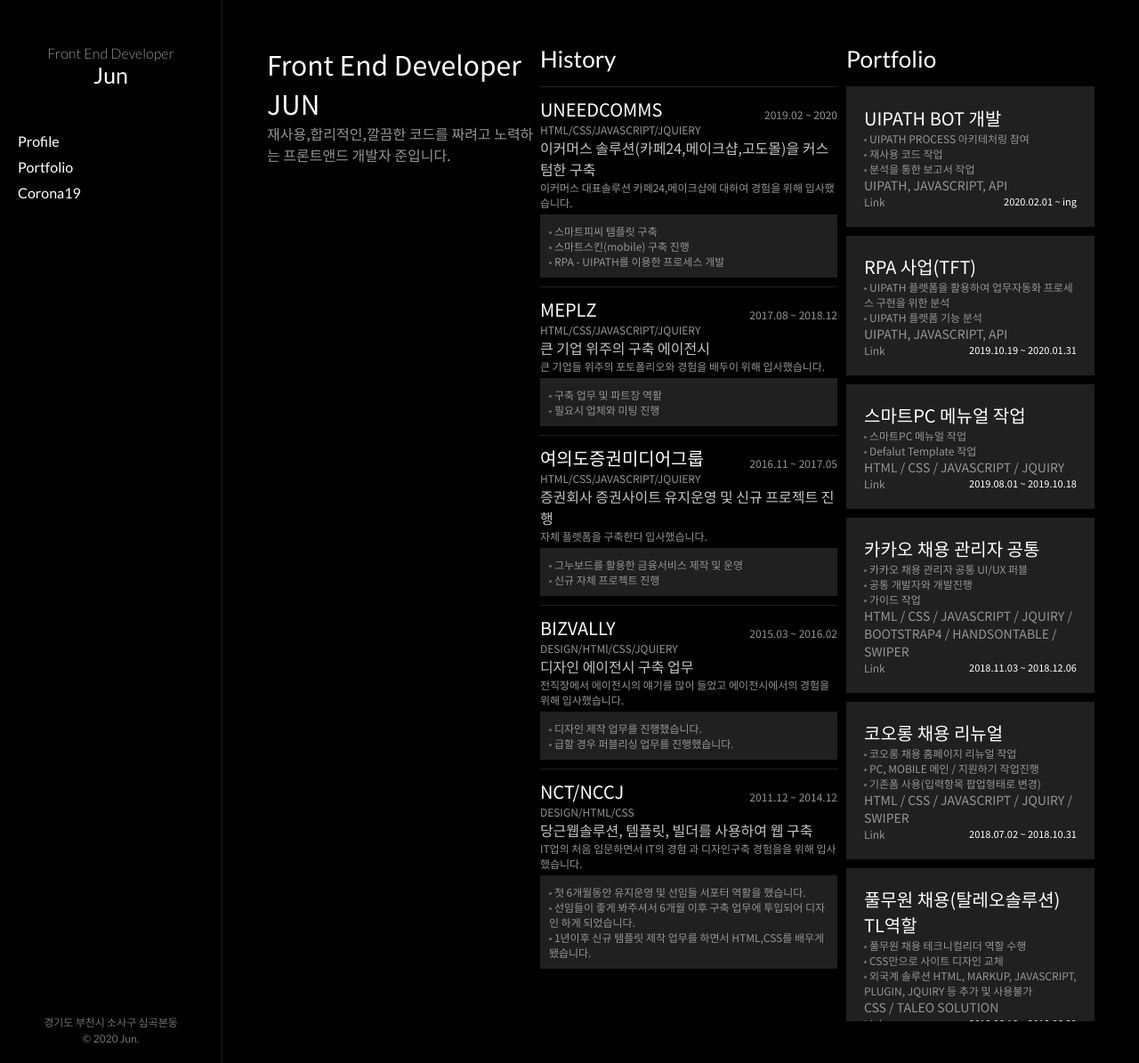
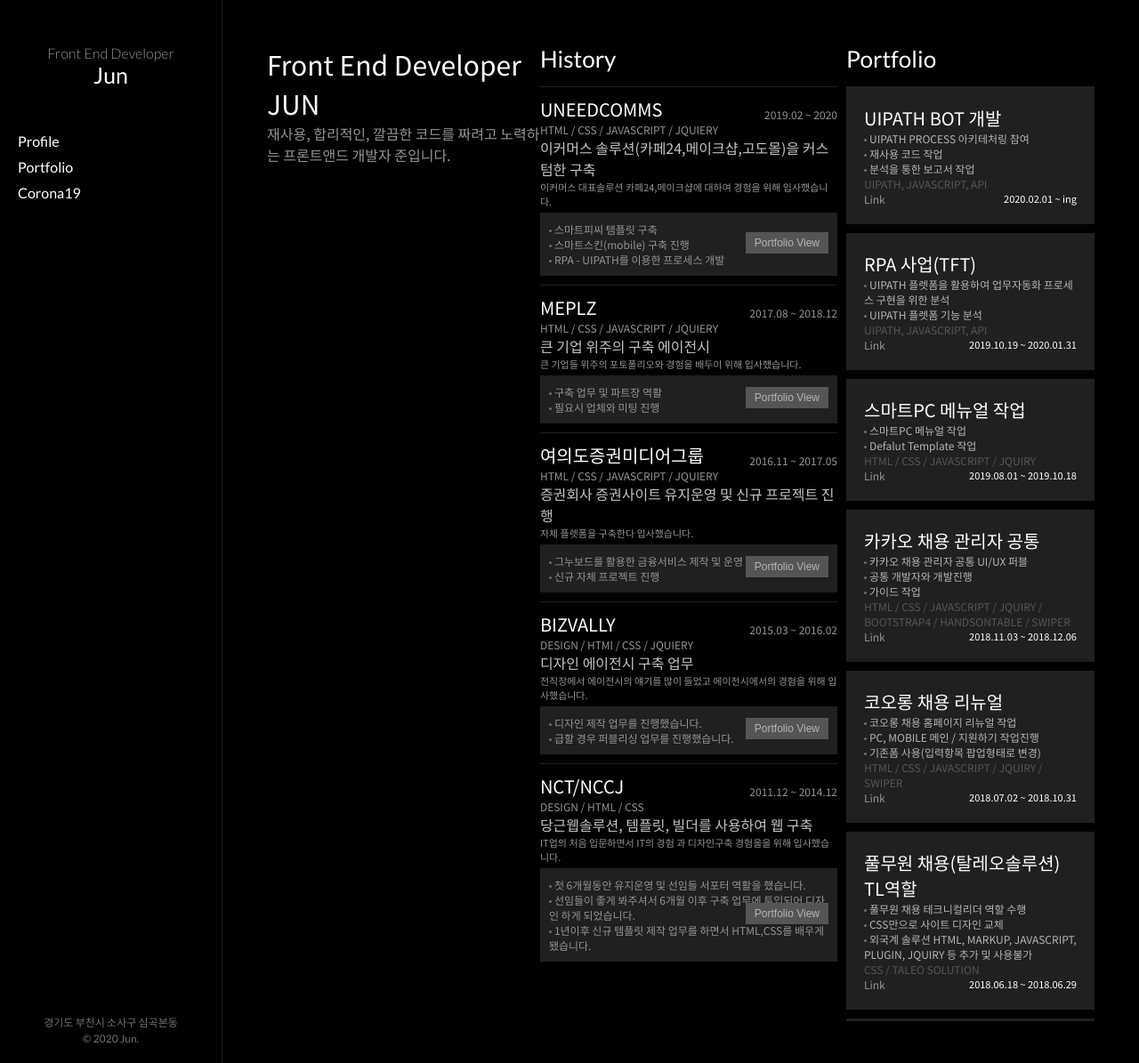
Before and after one commit to lyjun0319/portfolio, a PHP site: page / in a window 1280 px wide. Shown: the whole page at 89% size. Run offline with PHP 8.4, Linux system fonts and the light colour scheme.

Commit message:
재사용코드 변경

```diff
--- a/inc/css/main.css
+++ b/inc/css/main.css
@@ -92,6 +92,7 @@ html,body{
 }
 
 .company_list .work_intro{
+    position: relative;
     margin-top:5px;
     padding:10px;
     background:#202020;
@@ -102,15 +103,32 @@ html,body{
     color:#949495;
 }
 
+.company_list .cp_Portfolio {
+    position: absolute;
+    top: 50%;
+    right: 10px;
+    left:auto;
+    z-index: 1;
+    display:block;
+    padding:5px 10px;
+    margin-top: -14px;
+    background-color: #555;
+    font-size: 12px;
+    color: #b4b4b4;
+    border:0;
+    outline:none;
+}
+
 .company_list .cp_choose {
-    font-size:12px;
+    font-size: 11px;
+    color: #949495;
+}
+
+.company_list .cp_skils {
+    font-size: 12px;
     color:#949495;
 }
 
-.company_list .cp_skils {
-    font-size:12px;
-    color:#949495;
-}
 
 /* ====== Portfoilo List ====== */
 #portfolio {
@@ -151,12 +169,12 @@ html,body{
 
 .guideTxt p {
     font-size:12px;
-    color:#949495;
+    color:#b4b4b4;
 }
 
 .useSkill {
-    font-size:14px;
-    color:#949495;
+    font-size:12px;
+    color:#555555;
 }
 
 .extra_txt:after {
--- a/inc/js/main.js
+++ b/inc/js/main.js
@@ -1,96 +1,113 @@
-/* ===== Portfolio ===== */
+const portfolioUrl = "/inc/json/portfolio.json";
+const historyUrl = "/inc/json/history.json";
+
+const arrPortfolio = dataParsing(portfolioUrl);
+const arrHistory = dataParsing(historyUrl);
+
+mainPortfolioList(arrPortfolio);
+mainHistoryList(arrHistory);
+
+$(document).on('click', '.cp_Portfolio', function(e){
+    clearList();
+})
+
+//PORTFOLIO & HISTORY AJAX RETURN
+function dataParsing(links){
+    let newData = new Array();
     $.ajax({
         type: "post",
-    url: "/inc/json/portfolio.json",
+        url: links,
+        async: false,
         dataType: "JSON",
+        success : function(data){
+            newData = data;
+        },
         error: function(){
             alert('통신실패');
-    },
-    success : function(data){
-        const list = data;
-        $.each(list, function(key, value){
-            let _listHtml = listHtml(value);
-            listInnerHtml(_listHtml);
+        }
+    });
+    return newData;
+}
+
+// MAIN LOAD PORTFOLIO LIST
+function mainPortfolioList(data){
+    const obj = data;
+    const listType = "portfolio_list";
+    $.each(obj, function(key, value){
+        let _listHtml = portfolioHtml(value);
+        appendListDate(_listHtml, listType);
     });
 }
+
+
+// MAIN LOAD HISTORY LIST
+function mainHistoryList(data){
+    const obj = data;
+    const companyHistory = obj.companyHistory;
+    const myHistory = obj.myHistory;
+    const listType = "cp_historyList"
+    companyDate(companyHistory,listType);
+}
+
+function companyDate(arr, listType){
+    $.each(arr, function(key, value){
+        const htmls = companyHtml(value);
+        appendListDate(htmls, listType);
     });
+};
 
-function listHtml(item){
+// PORTFOLIO HTML
+function portfolioHtml(item){
     let html = '';
     html += "<article class='listItem'>";
     html += "<h3 class='listTitle'>"+item.name+"</h3>";
     html += "<div class='guideTxt'>";
-        html += arrWork(item.guide);
+    html += arrWork(item.guide, "portfolio");
     html += "</div>";
-        html += "<p class='useSkill'>"+item.skils+"</p>"
-        html += "<div class='extra_txt'>"
-        html += "<a href='"+item.linkUrl+"' class='linkUrl' target='_blank'>Link"
-        html += "</a>"
+    html += "<p class='useSkill'>"+item.skils+"</p>";
+    html += "<div class='extra_txt'>";
+    html += "<a href='"+item.linkUrl+"'class='linkUrl' target='_blank'>Link</a>";
     html += "<p class='listDay'>"+item.day+"</p>";
-        html += "</div>"
+    html += "</div>";
     html += "</article>";
     return html;
 };
 
-function listInnerHtml(item){
-    let appendTarget = document.getElementById('portfolio_list');
+// COMPANY HTML
+function companyHtml(item){
+    let html = '';
+    html += "<article class='company_list'>";
+    html += "<a href='"+item.link+"'>PORJECT VIEW</a>";
+    html += "<div class='list_head'>";
+    html += "<h3 class='cp_name'>"+item.companyName+"</h3>";
+    html += "<p class='cp_workday'>"+item.workDay+"</p>";
+    html += "</div>";
+    html += "<p class='cp_skils'>"+item.skils+"</p>";
+    html += "<p class='cp_intro'>"+item.intro+"</p>";
+    html += "<p class='cp_choose'>"+item.reason+"</p>";
+    html += "<div class='work_intro'>";
+    html += arrWork(item.work, "company");
+    html += "</div>";
+    html += "</article>";
+    return html;
+};
+
+function arrWork(arr, type){
+    let workHtml ='';
+    $.each(arr, function(key, value){
+        workHtml += "<p><span class='extra_dot'></span><span>"+value+"</span></p>";
+    });
+    type == "company" ?
+        workHtml += "<button type='button' class='cp_Portfolio'>Portfolio View</button>" : undefined;
+    return workHtml;
+};
+
+function appendListDate(item, listType){
+    const appendTarget = document.getElementById(listType);
     appendTarget.innerHTML += item;
 };
 
-
-/* ===== Profile ===== */
-$.ajax({
-    type: "post",
-    url: "/inc/json/history.json",
-    dataType: "JSON",
-    error: function(){
-        alert('history 통신실패');
-    },
-    success : function(data){
-        const obj = data;
-        const companyHistory = obj.companyHistory;
-        const myHistory = obj.myHistory;
-        companyDate(companyHistory);
+function clearList(){
+    const portfolioTarget = document.getElementById('portfolio_list');
+    portfolioTarget.innerHTML = '';
 }
-});
-
-function companyDate(arr){
-    $.each(arr, function(key, value){
-        const htmls = companyHtml(value);
-        appendCompanyList(htmls)
-    })
-}
-
-function companyHtml(item){
-
-    let html = '';
-    html += "<article class='company_list'>";
-    html += "<a href='"+item.link+"'>PORJECT VIEW</a>"
-    html += "<div class='list_head'>"
-    html += "<h3 class='cp_name'>"+item.companyName+"</h3>";
-    html += "<p class='cp_workday'>"+item.workDay+"</p>";
-    html += "</div>"
-    html += "<p class='cp_skils'>"+item.skils+"</p>";
-    html += "<p class='cp_intro'>"+item.intro+"</p>"
-    html += "<p class='cp_choose'>"+item.reason+"</p>"
-    html += "<div class='work_intro'>"
-    html += arrWork(item.work);
-    html += "</div>"
-    html += "</article>";
-
-    console.log(html)
-    return html;
-}
-
-function arrWork(arr){
-    let workHtml ='';
-    $.each(arr, function(key, value){
-        workHtml += "<p> <span class='extra_dot'></span><span>"+value+"</span></p>";
-    });
-    return workHtml;
-}
-
-function appendCompanyList(item){
-    let appendTarget = document.getElementById('cp_historyList');
-    appendTarget.innerHTML += item;
-};
--- a/inc/json/history.json
+++ b/inc/json/history.json
@@ -2,7 +2,7 @@
     "companyHistory": [
         {
             "companyName" : "UNEEDCOMMS",
-            "skils" : "HTML/CSS/JAVASCRIPT/JQUIERY",
+            "skils" : "HTML / CSS / JAVASCRIPT / JQUIERY",
             "workDay": "2019.02 ~ 2020",
             "intro": "이커머스 솔루션(카페24,메이크샵,고도몰)을 커스텀한 구축",
             "work": [
@@ -10,44 +10,40 @@
                 "스마트스킨(mobile) 구축 진행",
                 "RPA - UIPATH를 이용한 프로세스 개발"
             ],
-            "reason" : "이커머스 대표솔루션 카페24,메이크샵에 대하여 경험을 위해 입사했습니다. ",
-            "clickAttr" : "uneedcomms"
+            "reason" : "이커머스 대표솔루션 카페24,메이크샵에 대하여 경험을 위해 입사했습니다. "
         },{
             "companyName" : "MEPLZ",
-            "skils" : "HTML/CSS/JAVASCRIPT/JQUIERY",
+            "skils" : "HTML / CSS / JAVASCRIPT / JQUIERY",
             "workDay" : "2017.08 ~ 2018.12",
             "intro" : "큰 기업 위주의 구축 에이전시",
             "work":[
                 "구축 업무 및 파트장 역활",
                 "필요시 업체와 미팅 진행"
             ],
-            "reason": "큰 기업들 위주의 포토폴리오와 경험을 배두이 위해 입사했습니다.",
-            "clickAttr" : "meplz"
+            "reason": "큰 기업들 위주의 포토폴리오와 경험을 배두이 위해 입사했습니다."
         },{
             "companyName" : "여의도증권미디어그룹",
-            "skils" : "HTML/CSS/JAVASCRIPT/JQUIERY",
+            "skils" : "HTML / CSS / JAVASCRIPT / JQUIERY",
             "workDay" : "2016.11 ~ 2017.05",
             "intro": "증권회사 증권사이트 유지운영 및 신규 프로젝트 진행",
             "work":[
                 "그누보드를 활용한 금융서비스 제작 및 운영",
                 "신규 자체 프로젝트 진행"
             ],
-            "reason": "자체 플렛폼을 구축한다 입사했습니다.",
-            "clickAttr" : "yeouido"
+            "reason": "자체 플렛폼을 구축한다 입사했습니다."
         },{
             "companyName": "BIZVALLY",
-            "skils": "DESIGN/HTMl/CSS/JQUIERY",
+            "skils": "DESIGN / HTMl / CSS / JQUIERY",
             "workDay": "2015.03 ~ 2016.02",
             "intro": "디자인 에이전시 구축 업무",
             "work": [
                 "디자인 제작 업무를 진행했습니다.",
                 "급할 경우 퍼블리싱 업무를 진행했습니다."
             ],
-            "reason": "전직장에서 에이전시의 얘기를 많이 들었고 에이전시에서의 경험을 위해 입사했습니다.",
-            "clickAttr" : "bizvally"
+            "reason": "전직장에서 에이전시의 얘기를 많이 들었고 에이전시에서의 경험을 위해 입사했습니다."
         },{
             "companyName": "NCT/NCCJ",
-            "skils": "DESIGN/HTML/CSS",
+            "skils": "DESIGN / HTML / CSS",
             "workDay": "2011.12 ~ 2014.12",
             "intro": "당근웹솔루션, 템플릿, 빌더를 사용하여 웹 구축",
             "work": [
@@ -55,8 +51,7 @@
                 "선임들이 좋게 봐주셔서 6개월 이후 구축 업무에 투입되어 디자인 하게 되었습니다.",
                 "1년이후 신규 템플릿 제작 업무를 하면서 HTML,CSS를 배우게 됐습니다."
             ],
-            "reason": "IT업의 처음 입문하면서 IT의 경험 과 디자인구축 경험을을 위해 입사했습니다.",
-            "clickAttr" : "nccj"
+            "reason": "IT업의 처음 입문하면서 IT의 경험 과 디자인구축 경험을을 위해 입사했습니다."
         }
     ],
     "myHistory": {
--- a/inc/json/portfolio.json
+++ b/inc/json/portfolio.json
@@ -164,7 +164,7 @@
         "company":"BIZVALLY",
         "name": "비즈벨리홈페이지",
         "day": "2015YEAR / 1MONTH",
-        "skils": "PHOTOSHOP /ILLUSTRATE",
+        "skils": "PHOTOSHOP / ILLUSTRATE",
         "guide": [
             "메인 디자인 작업",
             "서브 디자인 작업"
--- a/index.html
+++ b/index.html
@@ -16,7 +16,7 @@
         <section id="profile_wrap">
             <article id="profile">
                 <h2 class="title enft">Front End Developer JUN</h2>
-                <p class="subtitle">재사용,합리적인,깔끔한 코드를 짜려고 노력하는 프론트앤드 개발자 준입니다.</p>
+                <p class="subtitle">재사용, 합리적인, 깔끔한 코드를 짜려고 노력하는 프론트앤드 개발자 준입니다.</p>
             </article>
         </section>
         <article id="companyHistory">
```
Lines whose indentation alone changed are shown as unchanged.
